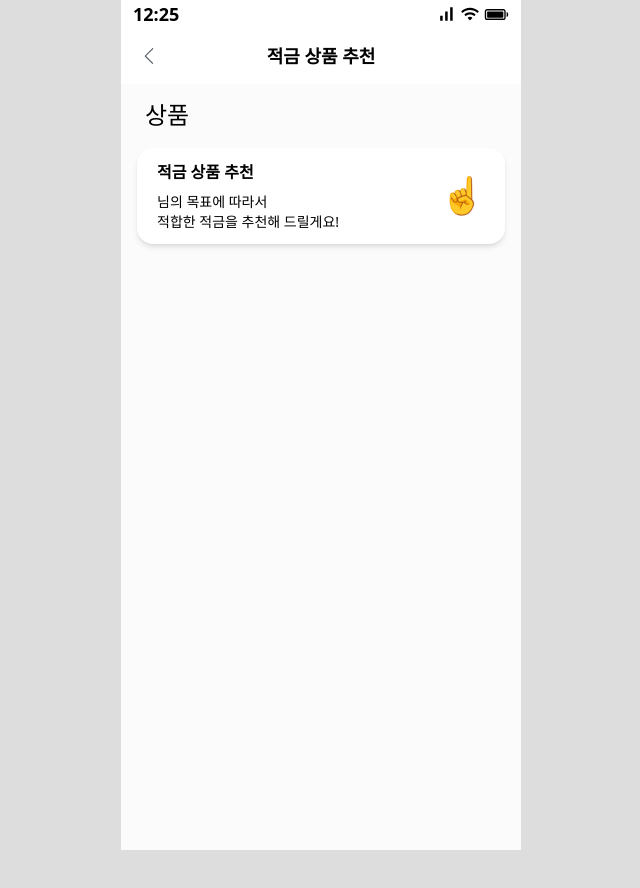
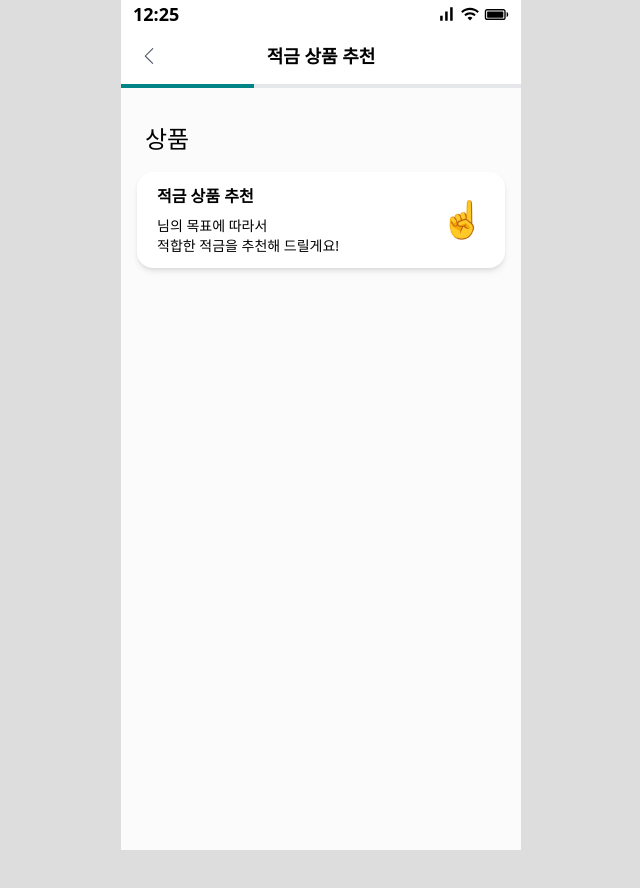
Before and after one commit to HanaPiece/hana-piece-client, a React (Vite) app: page /product/1 in a window 1280 px wide. Shown: the top 888 px of the page, without its empty margins (319-959 px from the left). Built offline with nearby package versions, Linux system fonts and the light colour scheme; a web font is replaced by a local one; what chartjs-plugin-datalabels would draw is missing.

Commit message:
design: 목표 추천 적금 개설 진행 바 수정

```diff
--- a/src/pages/product/ProductDetailPage.tsx
+++ b/src/pages/product/ProductDetailPage.tsx
@@ -54,7 +54,7 @@ export const ProductDetailPage = () => {
       <div className="container">
         <TopLine name={"적금 상세 설명"} />
         <div className="h-1 bg-gray-200">
-          <div className="w-1/4 hana-color h-1"></div>
+          <div className="w-3/6 hana-color h-1"></div>
         </div>
         <br />
 
--- a/src/pages/product/ProductGoalPage.tsx
+++ b/src/pages/product/ProductGoalPage.tsx
@@ -36,6 +36,9 @@ export const ProductGoalPage = () => {
     <>
       <div>
         <TopLine name={"목표 선택"} />
+        <div className="h-1 bg-gray-200">
+          <div className="w-1/6 hana-color h-1"></div>
+        </div>
         <div className="m-10">
           <div className="text-center">
             <p className="text-3xl mb-2 ml-3">🚩</p>
--- a/src/pages/product/ProductListPage.tsx
+++ b/src/pages/product/ProductListPage.tsx
@@ -124,8 +124,11 @@ export const ProductListPage = () => {
   return (
     <>
       <TopLine name={"적금 상품 추천"} />
+      <div className="h-1 bg-gray-200">
+          <div className="w-2/6 hana-color h-1"></div>
+      </div>
       <div className="p-4 container">
-        <h1 className="text-2xl font-bold mb-4 ml-2 font-hana-b">상품</h1>
+        <h1 className="text-2xl font-bold mb-4 ml-2 font-hana-b mt-5">상품</h1>
         <div className="flex justify-between rounded-2xl bg-white shadow-md p-3 px-5 mb-8">
           <div>
             <p className="font-bold" style={{ fontSize: "16px" }}>
--- a/src/pages/product/ProductSignupPage.tsx
+++ b/src/pages/product/ProductSignupPage.tsx
@@ -145,7 +145,7 @@ export const ProductSignupPage = () => {
       <div className="container">
         <TopLine name={"적금 개설"} />
         <div className="h-1 bg-gray-200">
-          <div className="w-3/4 hana-color h-1"></div>
+          <div className="w-5/6 hana-color h-1"></div>
         </div>
         <div className="mx-7">
           <div className="flex justify-center gap-x-3 my-10 items-center">
--- a/src/pages/product/ProductTermDetailPage.tsx
+++ b/src/pages/product/ProductTermDetailPage.tsx
@@ -62,7 +62,7 @@ export const ProductTermDetailPage = () => {
       <div className="container">
         <TopLine name={"적금 개설"} />
         <div className="h-1 bg-gray-200">
-          <div className="w-2/4 hana-color h-1"></div>
+          <div className="w-4/6 hana-color h-1"></div>
         </div>
         <div className="mx-7">
           <div className="text-lg font-bold mt-10">
--- a/src/pages/product/ProductTermPage.tsx
+++ b/src/pages/product/ProductTermPage.tsx
@@ -107,7 +107,7 @@ export const ProductTermPage = () => {
       <div className="container">
         <TopLine name={"적금 개설"} />
         <div className="h-1 bg-gray-200">
-          <div className="w-2/4 hana-color h-1"></div>
+          <div className="w-4/6 hana-color h-1"></div>
         </div>
         <div className="mx-7 mt-10">
           <div className="flex justify-center gap-x-3 my-10 items-center">
```
